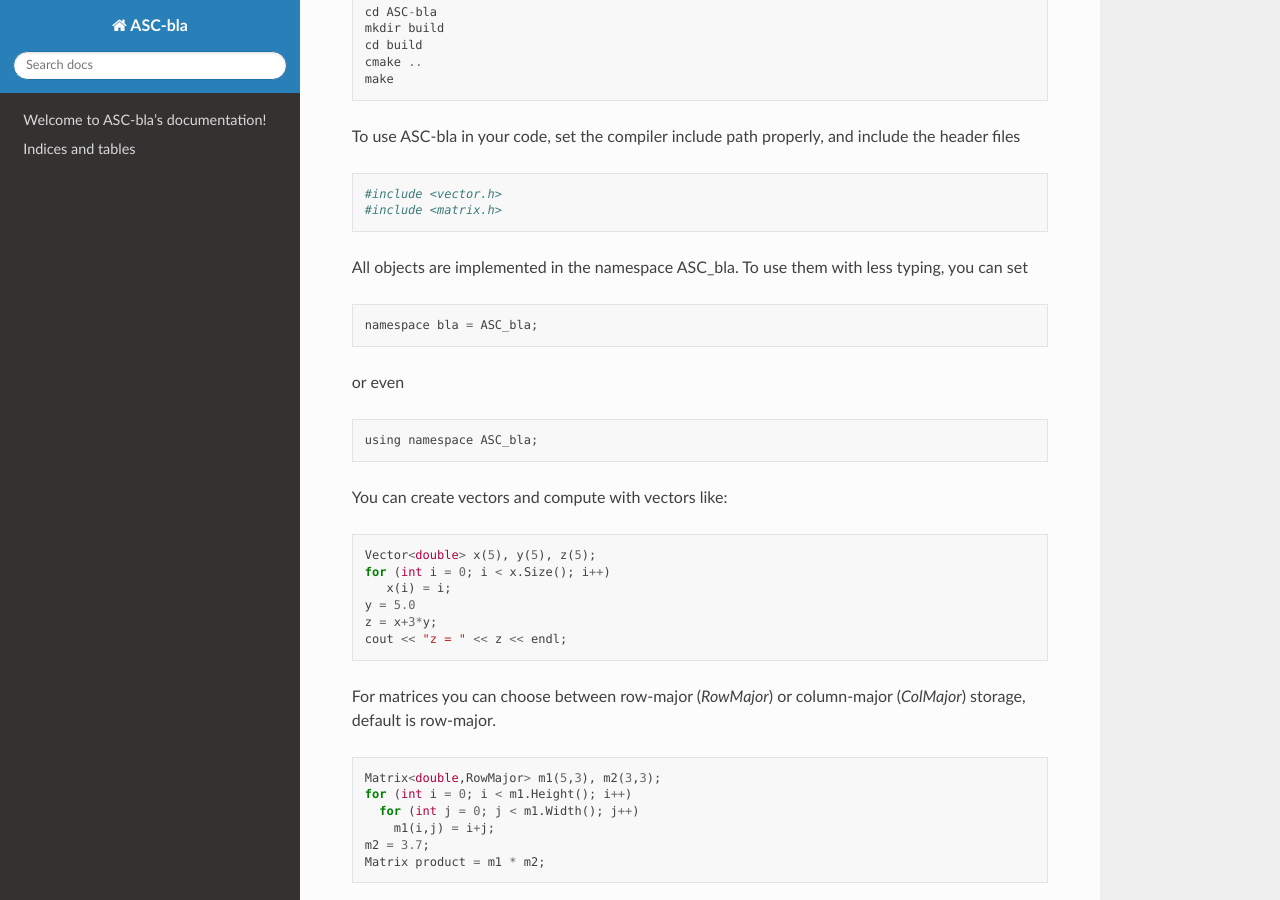
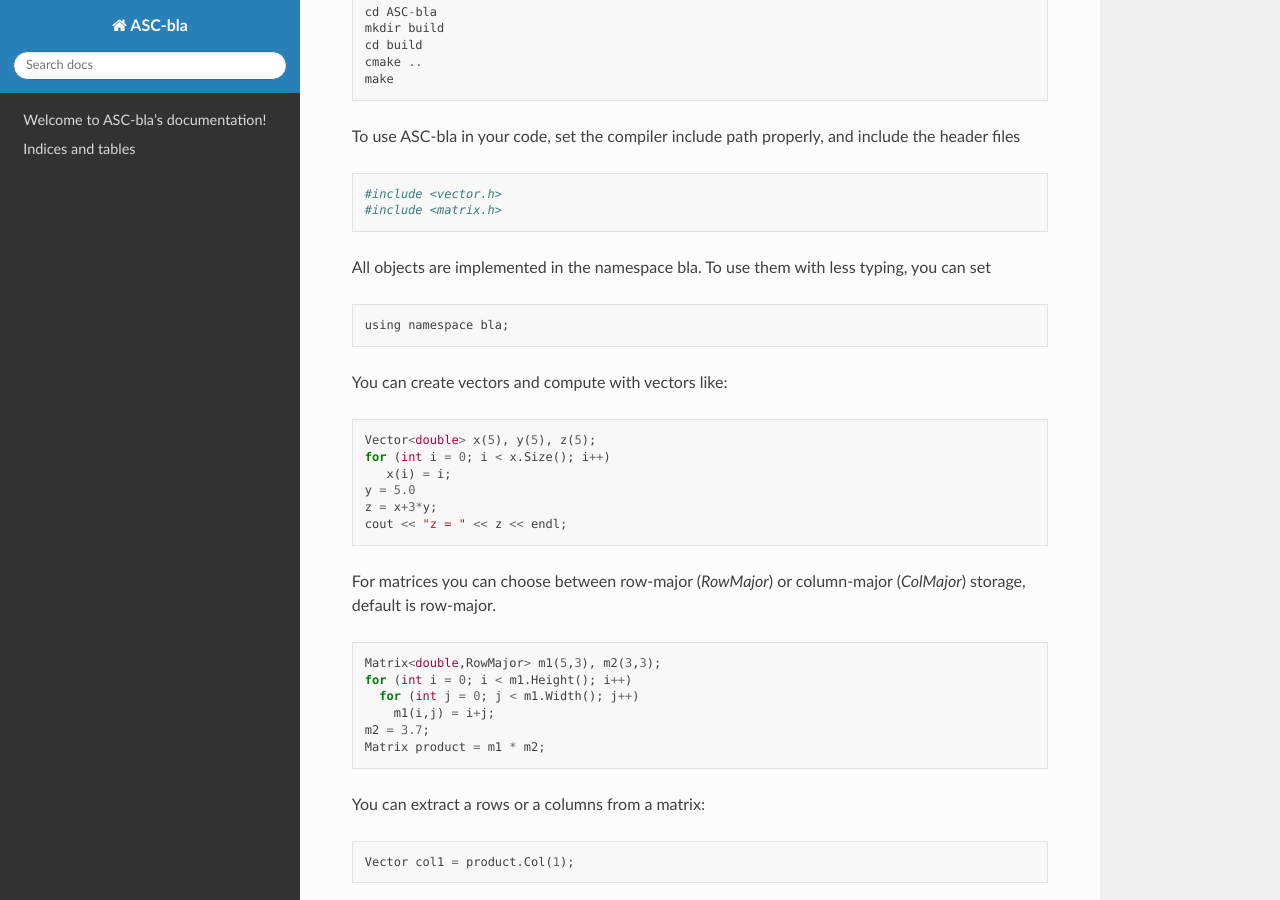
Before and after one commit to TUWien-ASC/ASC-bla, a Sphinx documentation site: the page built from docs/index.rst, in a window 1280 px wide and 900 px high, scrolled down 404 px. Built offline with Sphinx 7.4.7 and the Read the Docs theme 2.0.0, drawn with Linux system fonts in a browser that asks for light colours.

Commit message:
Use namespace bla
Replace the longer namespace ASC-bla with bla

```diff
--- a/CMakeLists.txt
+++ b/CMakeLists.txt
@@ -1,5 +1,5 @@
 cmake_minimum_required(VERSION 3.20)
-project(ASC_bla)
+project(bla)
 
 set (CMAKE_CXX_STANDARD 11)
 
--- a/docs/index.rst
+++ b/docs/index.rst
@@ -34,17 +34,11 @@ To use ASC-bla in your code, set the compiler include path properly, and include
     #include <vector.h>
     #include <matrix.h>
 
-All objects are implemented in the namespace ASC_bla. To use them with less typing, you can set
+All objects are implemented in the namespace bla. To use them with less typing, you can set
 
 ..  code-block::
 
-    namespace bla = ASC_bla;
-
-or even
-
-..  code-block::
-
-    using namespace ASC_bla;
+    using namespace bla;
 
 
 
```
Also changed, not shown: 5 other files.
